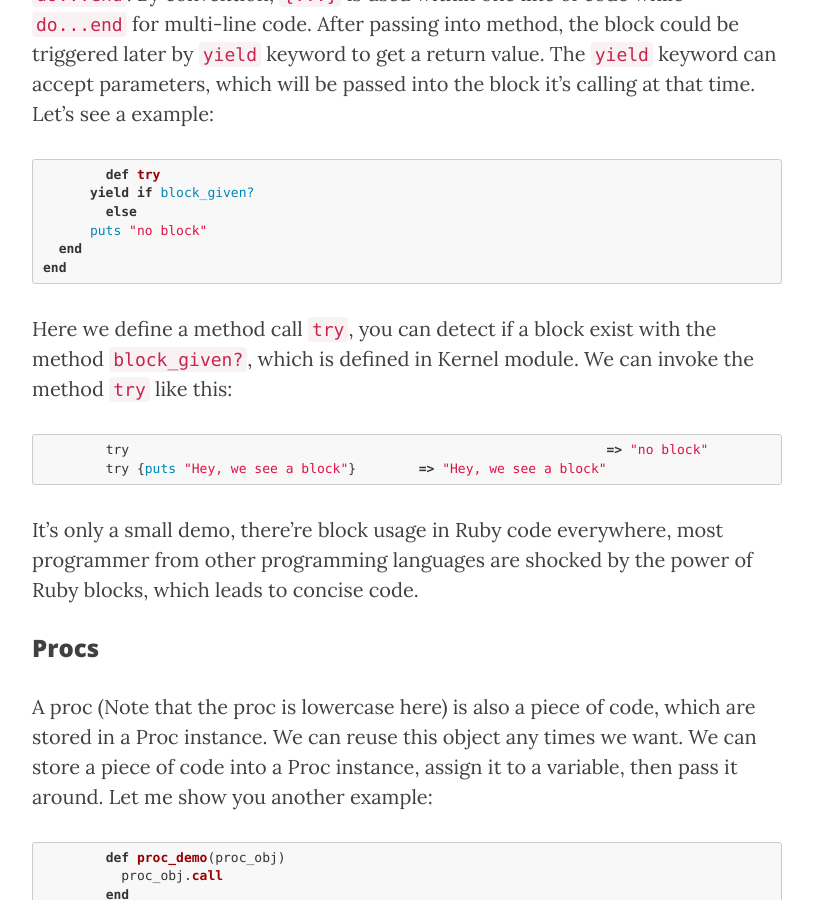
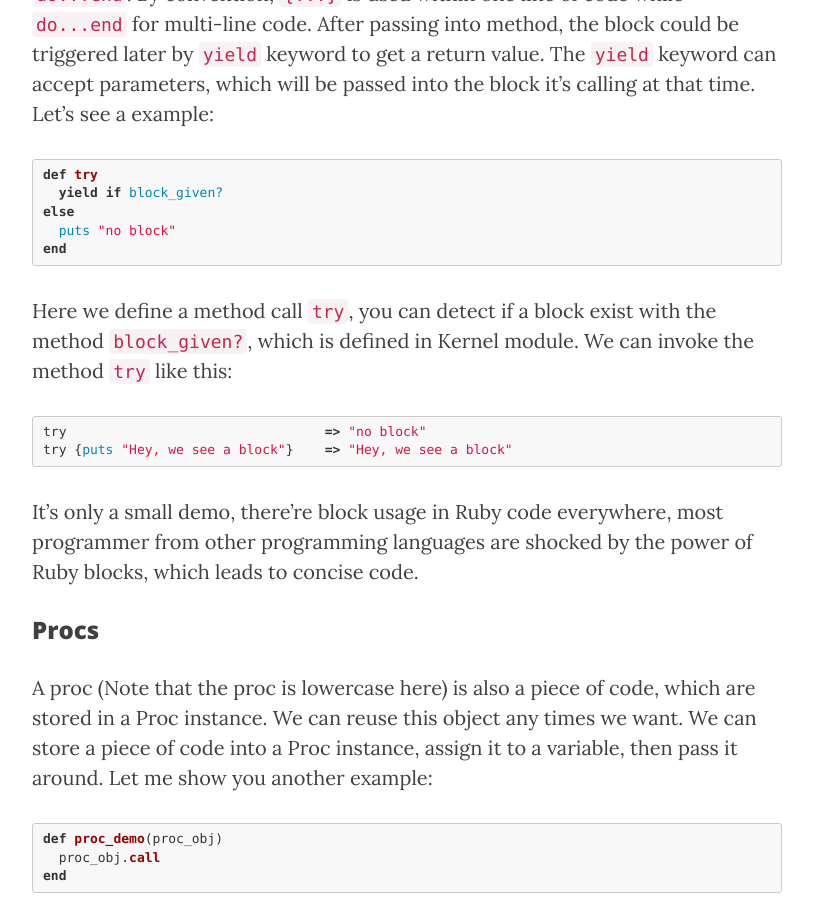
Before and after one commit to puffsun/puffsun.github.io-source, a Jekyll site: the page built from _posts/2014-02-24-blocks-procs-lambdas.markdown, in a window 1280 px wide and 900 px high, scrolled down 841 px. Shown: the whole window, without its empty margins (233-1046 px from the left). Built offline with Jekyll 4.4.1, drawn with Linux system fonts in a browser that asks for light colours; nearby versions of some CDN libraries.

Commit message:
Updating blocks, procs, and lambdas post.

````diff
--- a/_posts/2014-02-24-blocks-procs-lambdas.markdown
+++ b/_posts/2014-02-24-blocks-procs-lambdas.markdown
@@ -8,44 +8,46 @@ keywords: Block Proc Lambda Ruby
 description: Difference among blocks, procs, and lambdas in Ruby programming language.
 ---
 
-
 Almost every Rubyist love Ruby's Blocks, as well as Procs and Lambdas. These features allow you to pass code to a method then execute the piece of code at a later time. In this blog post, I'll talk about the differences among them.
 
 ###Blocks
 A block is a piece of code passed to a method via curly braces <code>{...}</code> or <code>do...end</code>. By convention, <code>{...}</code> is used within one line of code while <code>do...end</code> for multi-line code. After passing into method, the block could be triggered later by <code>yield</code> keyword to get a return value. The <code>yield</code> keyword can accept parameters, which will be passed into the block it's calling at that time. Let's see a example:
-```ruby
-	def try
-      yield if block_given?
-  	else
-      puts "no block"
-  end
+{%highlight ruby%}
+def try
+  yield if block_given?
+else
+  puts "no block"
 end
-```
+{%endhighlight%}
+
 <!--more-->
 Here we define a method call <code>try</code>, you can detect if a block exist with the method <code>block_given?</code>, which is defined in Kernel module. We can invoke the method <code>try</code> like this:
-```ruby
-	try  								=> "no block"
-	try {puts "Hey, we see a block"} 	=> "Hey, we see a block"
-```
+{%highlight ruby%}
+try                                 => "no block"
+try {puts "Hey, we see a block"}    => "Hey, we see a block"
+{%endhighlight%}
+
 It's only a small demo, there're block usage in Ruby code everywhere, most programmer from other programming languages are shocked by the power of Ruby blocks, which leads to concise code.
 
 ### Procs
 A proc (Note that the proc is lowercase here) is also a piece of code, which are stored in a Proc instance. We can reuse this object any times we want. We can store a piece of code into a Proc instance, assign it to a variable, then pass it around. Let me show you another example:
-```ruby
-	def proc_demo(proc_obj)
-	  proc_obj.call
-	end
-```
+{%highlight ruby%}
+def proc_demo(proc_obj)
+  proc_obj.call
+end
+{%endhighlight%}
+
 Rather than the <code>yield</code>, we use the <code>call</code> method here to invoke the proc object passed in. Like the <code>yield</code> keyword, the <code>call</code> method can accept arguments either. We can invoke the above demo like this:
-```ruby
-	p = Proc.new { puts "Hey, we see a proc" }
-	proc_demo(p)
-```
+{%highlight ruby%}
+p = Proc.new { puts "Hey, we see a proc" }
+proc_demo(p)
+{%endhighlight%}
 or
-```ruby
-	p0 = proc { puts "Hey, we see a proc" }
-	proc_demo(p0)
-```
+{%highlight ruby%}
+p0 = proc { puts "Hey, we see a proc" }
+proc_demo(p0)
+{%endhighlight%}
+
 the code <code>proc {...}</code> is equivalent to <code>Proc.new {...}</code>, which produce a instance of Proc. You can check rdoc for further details about [Proc](http://www.ruby-doc.org/core-2.1.0/Proc.html)
 
 ### Lambdas
@@ -53,7 +55,7 @@ The difference between a lambda and Proc instance is small. Basically there're t
 * A lambda checks for the number of arguments it received, and will return <code>ArgumentError</code> if the argument number don't match. Let's poke them around inside [pry](http://pryrepl.org/), which is alternative of irb but can do much much more:
 
 First, let see the behaviour of lambda:
-```ruby
+{%highlight ruby%}
 [16] pry(main)> l = lambda {|name| puts "Hello, #{name}"}
 => #<Proc:0x007fc6a50f4560@(pry):9 (lambda)>
 [17] pry(main)> l.call("George")
@@ -65,10 +67,11 @@ from (pry):9:in `block in __pry__'
 [19] pry(main)> l.call("George", "Puff")
 ArgumentError: wrong number of arguments (2 for 1)
 from (pry):9:in `block in __pry__'
-```
+{%endhighlight%}
+
 Then with proc:
-```ruby
 
+{%highlight ruby%}
 [21] pry(main)> p = proc {|name| puts "Hello #{name}"}
 => #<Proc:0x007fc6a4a6c5f8@(pry):14>
 [22] pry(main)> p.call
@@ -80,7 +83,8 @@ Hello George
 [24] pry(main)> p.call("George", "Puff")
 Hello George
 => nil
-```
+{%endhighlight%}
+
 The difference of processing the incoming arguments is pretty clear with above example.
 
 [^1]Another difference is that lambda provide diminutive returns, which means when a Proc encounters a return statement during it's execution, it halts the enclosing method then return the provided value. Lambdas, on the other hand, return the value to the method, then return to the enclosing method, continue the program execution. This means procs behave more like a piece of code, while lambdas more like a method, you can take advantage of them of your own.
````
